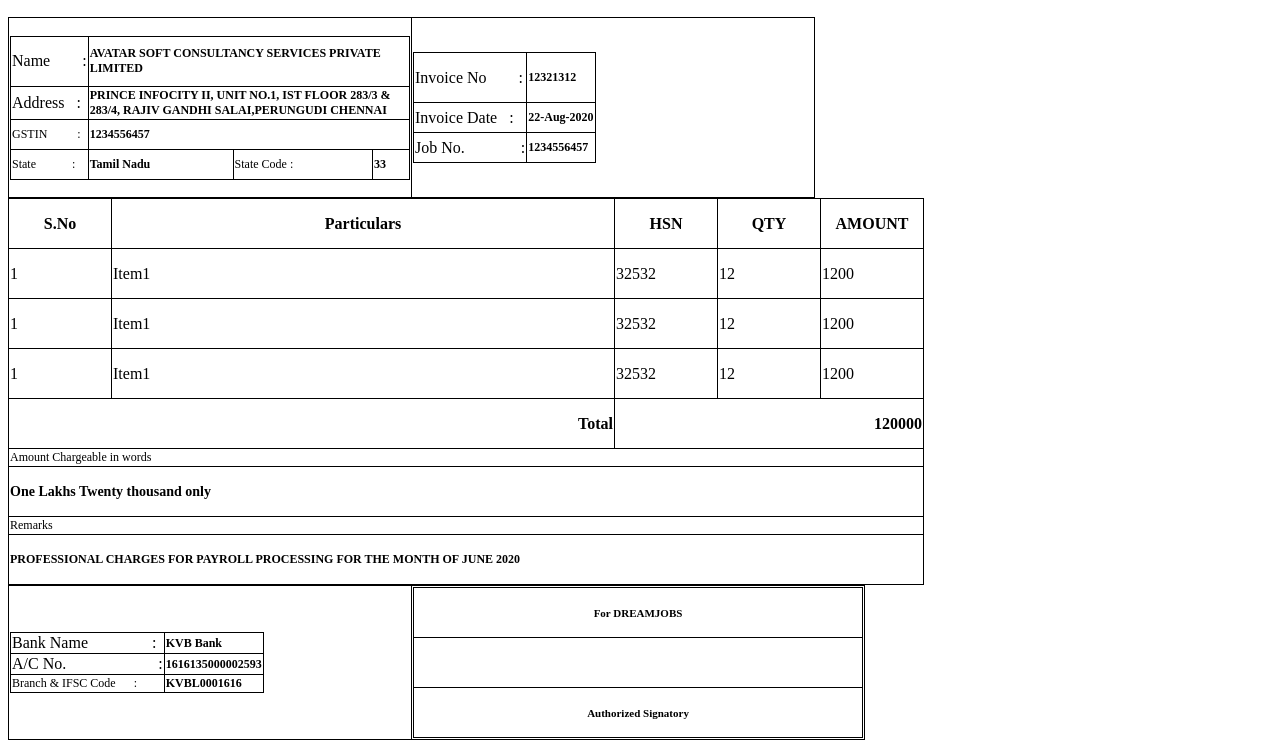
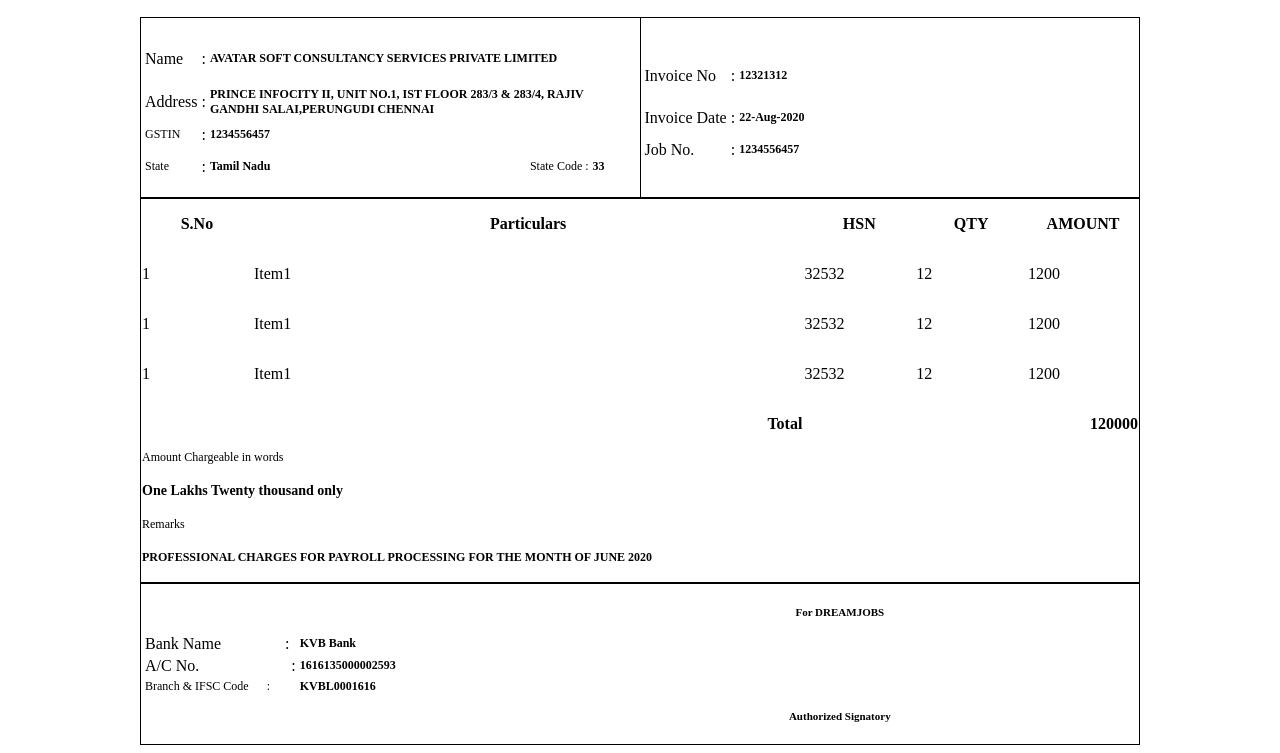
Before and after one commit to arvindh123/invoice-html, a plain HTML site: page index.html in a window 1280 px wide. Shown: the part 166-919 px from the top of the page. Drawn offline with Linux system fonts and the light colour scheme.

Commit message:
Update index.html

```diff
--- a/index.html
+++ b/index.html
@@ -3,11 +3,21 @@
 <head>
     <meta name="viewport" content="width=device-width, initial-scale=1">
     <style>
-        table,
-        th,
-        td {
+        table.tableBorder {
             border: 1px solid black;
             border-collapse: collapse;
+
+        }
+        th.thBorder {
+            border: 1px solid black;
+            border-collapse: collapse;
+
+        }
+
+        td.tdBorder {
+            border: 1px solid black;
+            border-collapse: collapse;
+
         }
 
         table.center {
@@ -27,50 +37,57 @@
     </div>
     <div>
 
-        <table >
+        <table class="center tableBorder"  style="width: 1000px;">
             <tbody>
                 <tr>
-                    <td style="width: 400px; height: 180px;">
+                    <td class="tdBorder" style="width: 400px;border:0px; height: 180px;">
                         <table>
                             <tbody>
                                 <tr style="height: 50px;">
-                                    <td colspan="1">Name&emsp;&emsp;:</td>
+                                    <td  colspan="1">Name</td>
+                                    <td>:</td>
                                     <td style="font-weight: bold; font-size: 12px;" colspan="4">AVATAR SOFT CONSULTANCY
                                         SERVICES
                                         PRIVATE LIMITED</td>
                                 </tr>
                                 <tr style="height: 30px;">
-                                    <td colspan="1">Address&ensp;&nbsp;:</td>
+                                    <td colspan="1">Address</td>
+                                    <td>:</td>
                                     <td style="font-weight: bold; font-size: 12px;" colspan="4">PRINCE INFOCITY II, UNIT
                                         NO.1,
                                         IST FLOOR 283/3 &amp; 283/4, RAJIV GANDHI SALAI,PERUNGUDI CHENNAI</td>
                                 </tr>
                                 <tr style="height: 30px;">
-                                    <td style="font-size: 12px;" colspan="1">GSTIN&emsp;&emsp;&ensp;:</td>
+                                    <td style="font-size: 12px;" colspan="1">GSTIN</td>
+                                    <td>:</td>
                                     <td style="font-weight: bold; font-size: 12px;" colspan="4">1234556457</td>
                                 </tr>
                                 <tr style="height: 30px;">
-                                    <td style="font-size: 12px;" colspan="1">State&emsp;&emsp;&emsp;:</td>
+                                    <td style="font-size: 12px;" colspan="1">State</td>
+                                    <td>:</td>
                                     <td style="font-weight: bold; font-size: 12px;" colspan="2">Tamil Nadu</td>
-                                    <td style="font-size: 12px;" colspan="1">State Code :</td>
-                                    <td style="font-weight: bold; font-size: 12px;" colspan="1">33</td>
+                                    <td style="font-size: 12px;text-align:right;" colspan="1">State Code :</td>
+                                    <td style="font-weight: bold; font-size: 12px; text-align:left;" colspan="1">33</td>
                                 </tr>
                             </tbody>
                         </table>
                     </td>
-                    <td style="width: 400px; height: 180px;" align="left">
+                    <td class="tdBorder"  style="width: 400px; height: 180px;" align="left">
                         <table>
                             <tbody>
                                 <tr style="height: 50px;">
-                                    <td>Invoice No&emsp;&emsp;:</td>
+                                    <td>Invoice No</td>
+                                    <td>:</td>
                                     <td style="font-weight: bold; font-size: 12px;">12321312</td>
                                 </tr>
                                 <tr style="height: 30px;">
-                                    <td colspan="1">Invoice Date&ensp;&nbsp;:</td>
+                                    <td colspan="1">Invoice Date</td>
+                                    <td>:</td>
                                     <td style="font-weight: bold; font-size: 12px;" colspan="4">22-Aug-2020</td>
                                 </tr>
                                 <tr style="height: 30px;">
-                                    <td colspan="1">Job No.&emsp;&emsp;&emsp;&ensp;:</td>
+                                    <td colspan="1">Job No.</td>
+                                    <td>:</td>
                                     <td style="font-weight: bold; font-size: 12px;" colspan="4">1234556457</td>
                                 </tr>
                             </tbody>
@@ -79,7 +96,7 @@
                 </tr>
             </tbody>
         </table>
-        <table>
+        <table class="tableBorder center" style="width: 1000px;">
             <tbody>
                 <tr style="height: 50px;">
                     <th style="width: 100px; height: 50px;" colspan="2">S.No</th>
@@ -89,7 +106,7 @@
                     <th style="width: 100px; height: 50px;" colspan="2">AMOUNT</th>
                 </tr>
                 <tr style="height: 50px;">
-                    <td style="width: 100px; height: 50px;" colspan="2">1</td>
+                    <td  style="width: 100px; height: 50px;" colspan="2">1</td>
                     <td style="width: 500px; height: 50px;" colspan="12">Item1</td>
                     <td style="width: 100px; height: 50px;" colspan="2">32532</td>
                     <td style="width: 100px; height: 50px;" colspan="2">12</td>
@@ -137,7 +154,7 @@
                 </tr>
             </tbody>
         </table>
-        <table>
+        <table class="center tableBorder" style="width: 1000px;">
             <tbody>
                 <tr>
                     <td style="width: 400px; height: 50px;">
```
